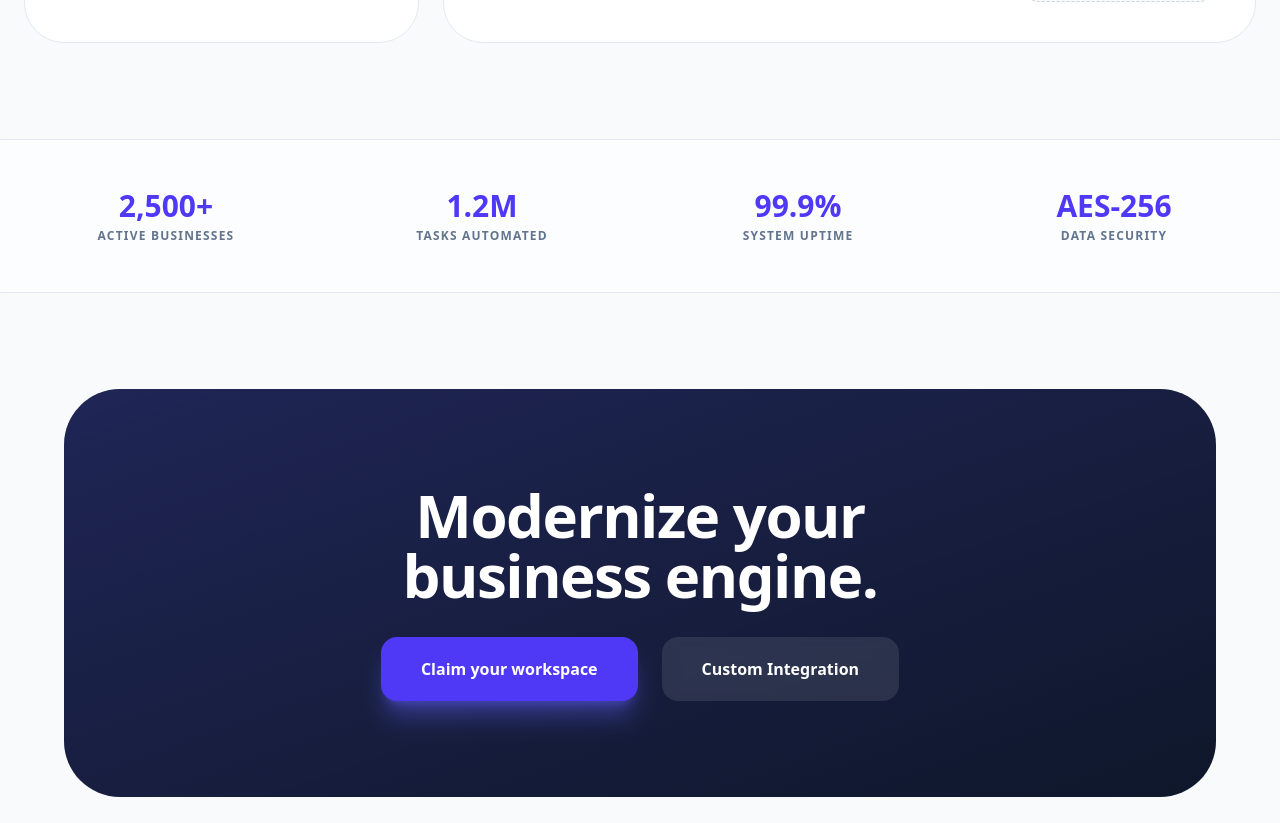
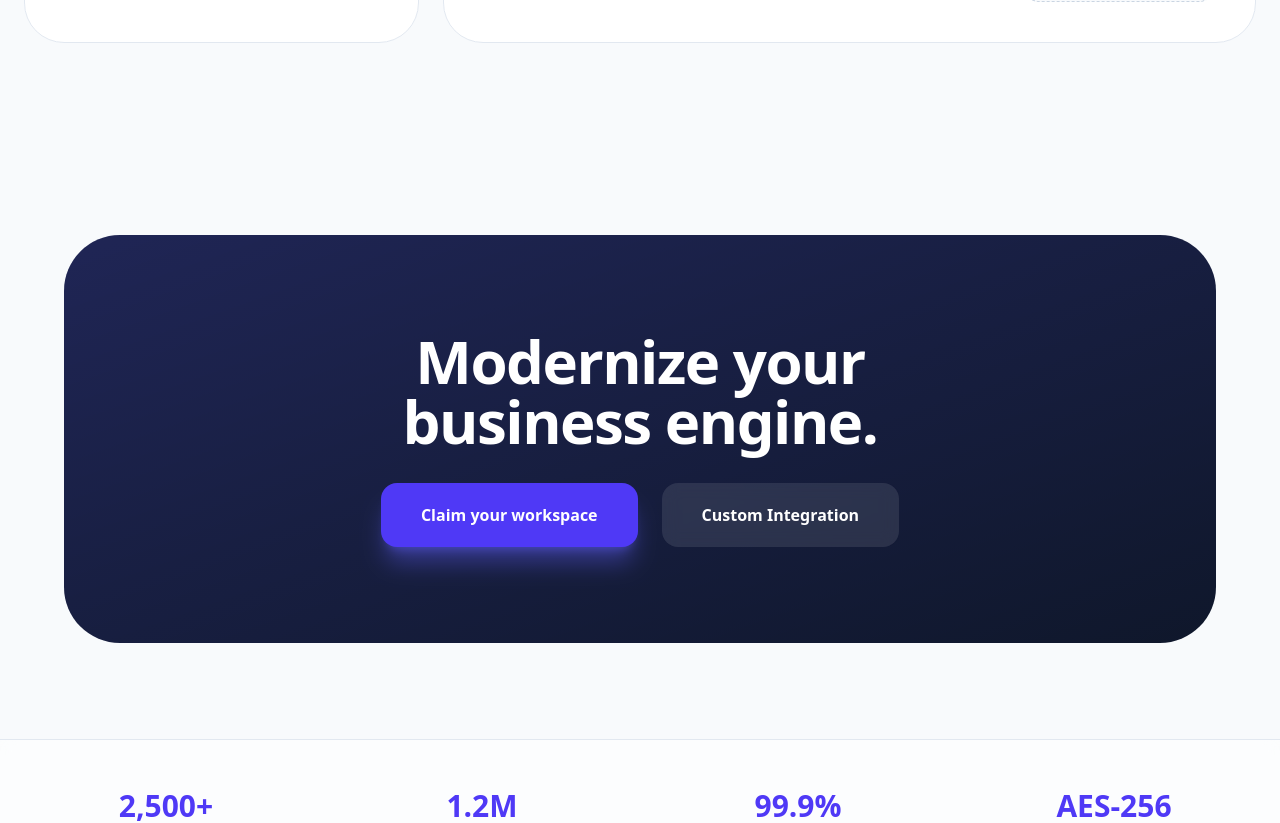
Before and after one commit to Alihaider592/TrackNest, a Next.js app: page / in a window 1280 px wide. Shown: the part 2380-3203 px from the top of the page. Built offline with nearby package versions, Linux system fonts and the light colour scheme.

Commit message:
change location of trustee number

```diff
--- a/app/page.tsx
+++ b/app/page.tsx
@@ -8,8 +8,8 @@ export default function Home() {
     <main className="min-h-screen bg-slate-50 dark:bg-[#020617] text-slate-900 dark:text-slate-50 selection:bg-indigo-500/30 transition-colors duration-300 overflow-x-hidden">
       <HeroSection />
       <FeatureGrid />
+      <CTA />
       <TrustNumber />
-      <CTA />
     </main>
   );
 }
```
